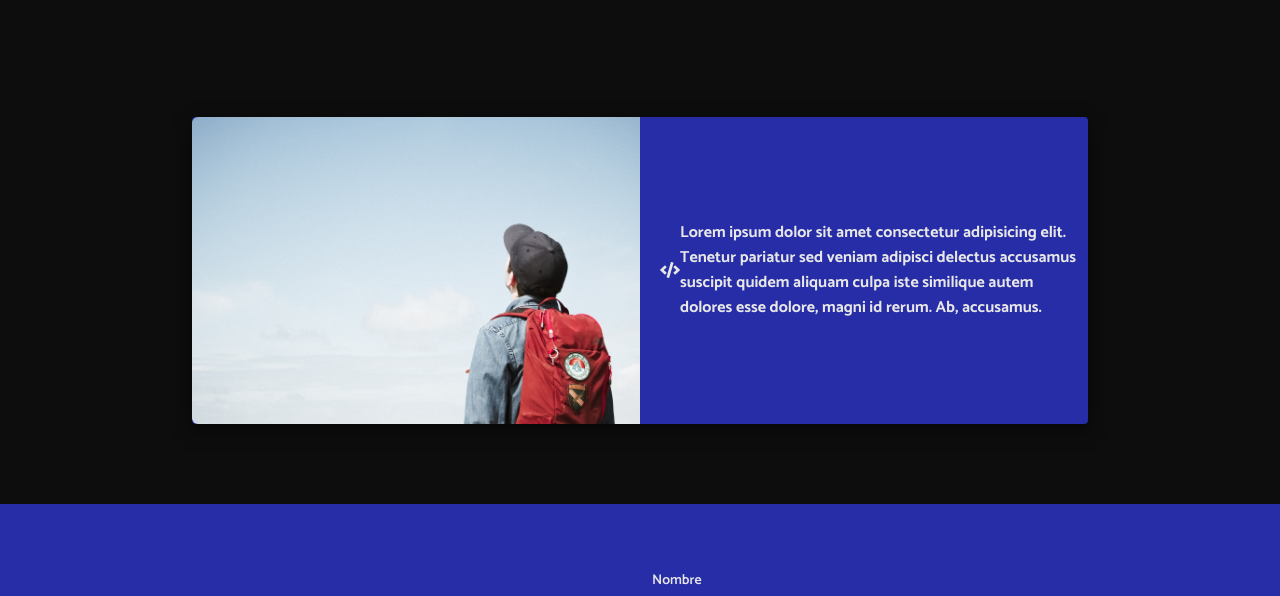
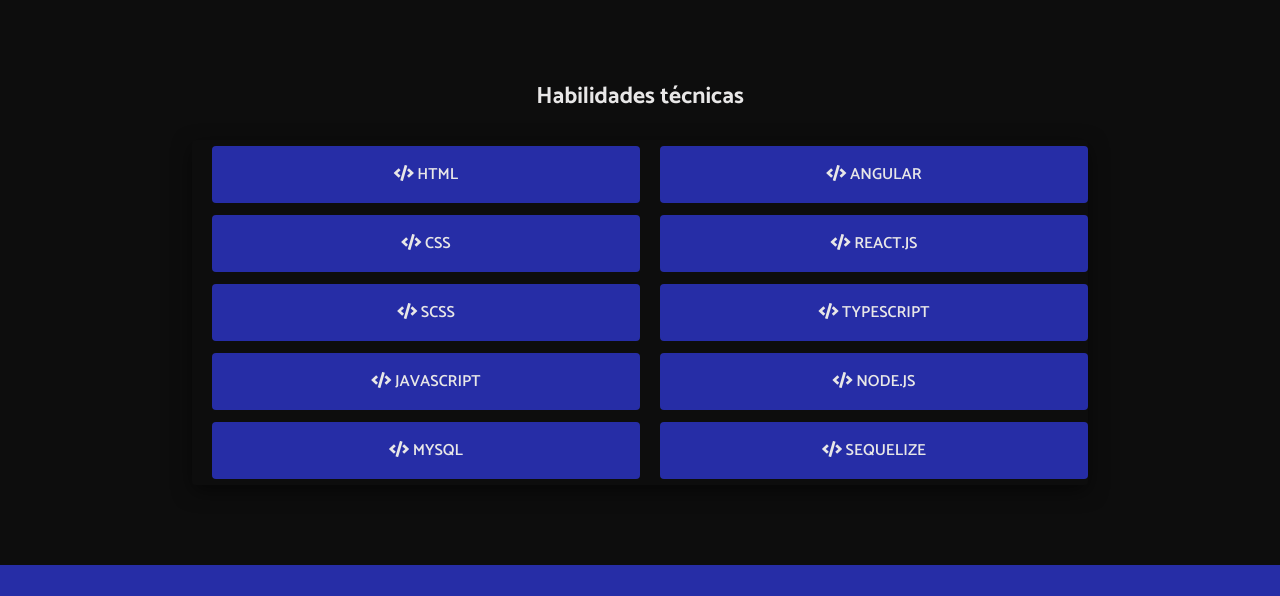
Before and after one commit to shockiu/portafolio-shockiu, a website: page index.html in a window 1280 px wide. Shown: the part 1130-1726 px from the top of the page. Drawn offline with Linux system fonts and the light colour scheme.

Commit message:
skills added

```diff
--- a/index.html
+++ b/index.html
@@ -277,14 +277,45 @@
                 </div>
             </div>
             <div id="about" class="section about js-scroll slide-right">
+                <h3 class="about__title">Habilidades técnicas</h3>
                 <div class="about__container">
-                    <picture class="about__thumbnail" >
-                        <img class="about__img" src="./assets/student.jpg" alt="">
-                    </picture>
-                    <h2 class="about__desc blue-cadet">
-                        <i class="fas fa-code"></i>
-                        Lorem ipsum dolor sit amet consectetur adipisicing elit. Tenetur pariatur sed veniam adipisci delectus accusamus suscipit quidem aliquam culpa iste similique autem dolores esse dolore, magni id rerum. Ab, accusamus.
-                    </h2>
+                    <div class="about__desc blue-cadet">
+
+                        <p class="ability-desc">
+                            <i class="fas fa-code"></i>  HTML
+                        </p>
+                        <p class="ability-desc">
+                            <i class="fas fa-code"></i> CSS
+                        </p>
+                        <p class="ability-desc">
+                            <i class="fas fa-code"></i> SCSS
+                        </p>
+                        <p class="ability-desc">
+                            <i class="fas fa-code"></i> JAVASCRIPT
+                        </p>
+                        <p class="ability-desc">
+                            <i class="fas fa-code"></i> MYSQL
+                        </p>
+
+                    </div>
+                    <div class="about__desc blue-cadet">
+                        <p class="ability-desc">
+                            <i class="fas fa-code"></i> ANGULAR
+                        </p>
+                        <p class="ability-desc">
+                            <i class="fas fa-code"></i> REACT.JS
+                        </p>
+                        <p class="ability-desc">
+                            <i class="fas fa-code"></i> TYPESCRIPT
+                        </p>
+                        <p class="ability-desc">
+                            <i class="fas fa-code"></i>  NODE.JS
+                        </p>
+                        <p class="ability-desc">
+                            <i class="fas fa-code"></i>  SEQUELIZE
+                        </p>
+
+                    </div>
                 </div>
             </div>
         </div>
--- a/sass/layout/_about.scss
+++ b/sass/layout/_about.scss
@@ -1,6 +1,4 @@
 .about__container{
-    color: $dark-purple;
-    background-color: $cadet-blue;
     border-radius: 4px;
     text-align: center;
     display: grid;
@@ -10,8 +8,10 @@
     -webkit-box-shadow: 0px 6px 20px -1px rgba(0,0,0,0.57);
     -moz-box-shadow: 0px 6px 20px -1px rgba(0,0,0,0.57);
     box-shadow: 0px 6px 20px -1px rgba(0,0,0,0.57);
+    transition: 2s all;
     @include break('x-middle') {
         font-size: 12px;
+        grid-template-columns: 1fr;
     }
     .about__thumbnail {
         width: 100%;
@@ -25,6 +25,7 @@
     .about__desc {
         display: flex;
         justify-content: start;
+        flex-direction: column;
         align-items: center;
         font-size: 16px;
         text-align: left;
@@ -35,4 +36,13 @@
             line-height: 20px;
         }
     }
+    .ability-desc {
+        padding-top: 16px;
+        padding-bottom: 16px;
+        text-align: center;
+        width: 100%;
+        background-color: $cadet-blue;
+        margin: 6px;
+        border-radius: 4px;
+    }
 }
--- a/sass/layout/_title.scss
+++ b/sass/layout/_title.scss
@@ -137,3 +137,21 @@
         justify-content: center;
     }
 }
+
+.about__title {
+    display: flex;
+    align-items: center;
+    margin-bottom: 24px;
+    color: $white-special;
+    @include break('lg-large') {
+        justify-content: space-around;
+    }
+    @include break('large') {
+        justify-content: space-between;
+    }
+    @include break('middle') {
+        flex-direction: column;
+
+    }
+    transition: all 2s;
+}
--- a/sass/pages/_home.scss
+++ b/sass/pages/_home.scss
@@ -28,7 +28,7 @@
     flex-direction: column;
     justify-content: center;
     align-items: center;
-    margin-top: 80px;
+    margin-top: 40px;
     margin-bottom: 80px;
 }
 
```
Also changed, not shown: sass/main.scss (+0 -17 lines), css/style.css.
